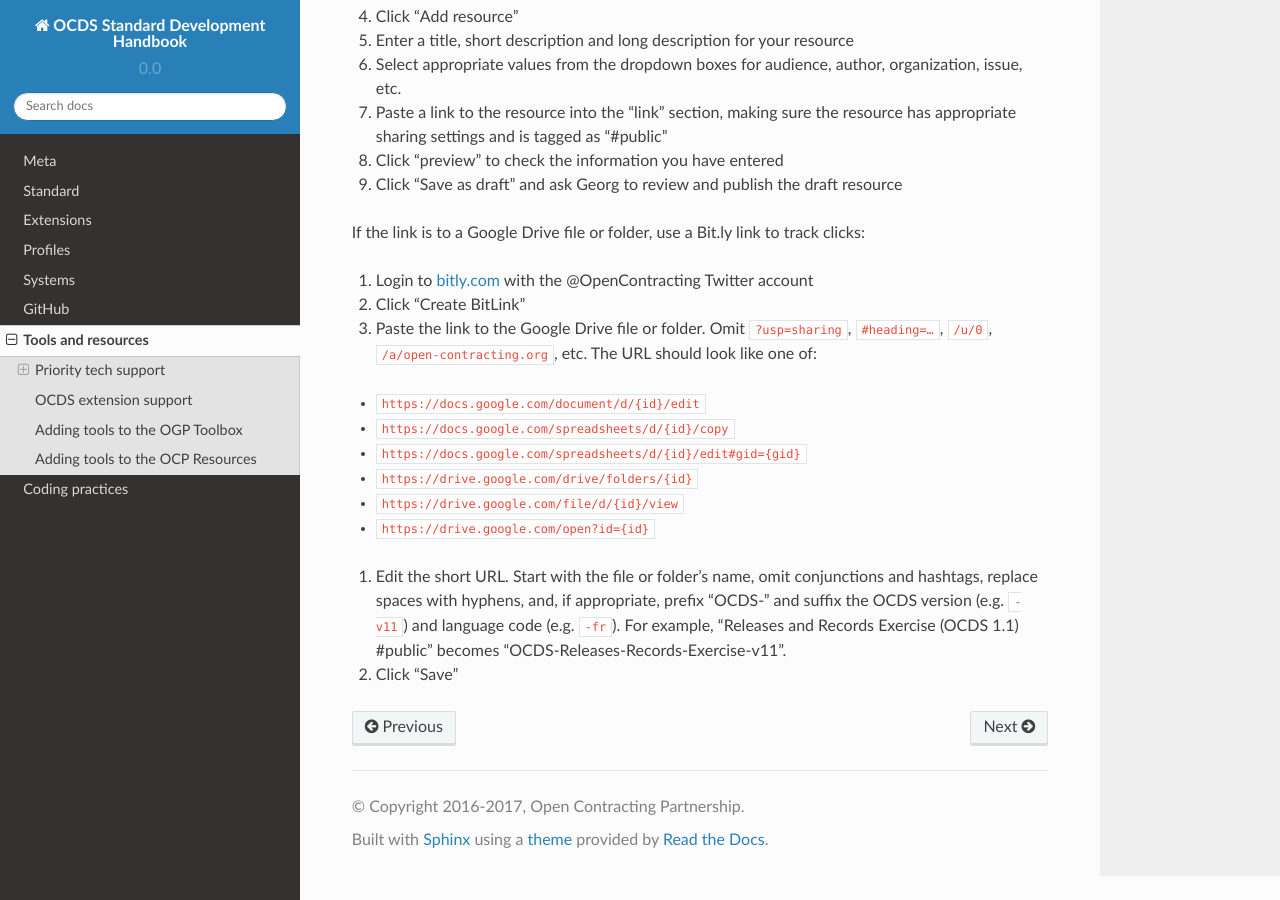
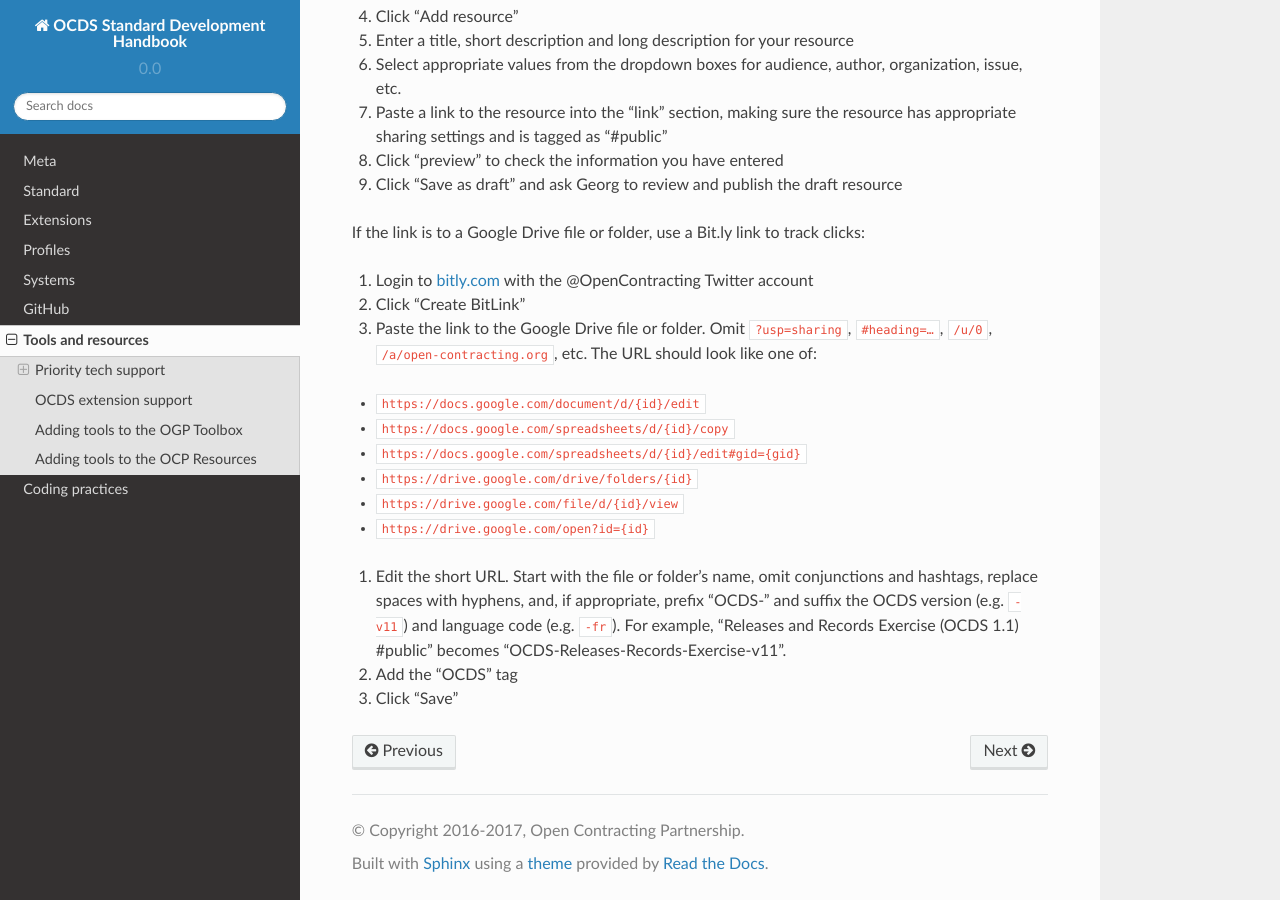
Before and after one commit to open-contracting/standard-development-handbook, a Sphinx documentation site: the page built from docs/tools/index.md, in a window 1280 px wide and 900 px high, scrolled down 2378 px. Built offline with Sphinx 7.4.7 and the Read the Docs theme 2.0.0, drawn with Linux system fonts in a browser that asks for light colours.

Commit message:
Add step to documentation about Bit.ly

```diff
--- a/docs/tools/index.md
+++ b/docs/tools/index.md
@@ -99,4 +99,5 @@ If the link is to a Google Drive file or folder, use a Bit.ly link to track clic
   * `https://drive.google.com/file/d/{id}/view`
   * `https://drive.google.com/open?id={id}`
 1. Edit the short URL. Start with the file or folder's name, omit conjunctions and hashtags, replace spaces with hyphens, and, if appropriate, prefix "OCDS-" and suffix the OCDS version (e.g. `-v11`) and language code (e.g. `-fr`). For example, "Releases and Records Exercise (OCDS 1.1) #public" becomes "OCDS-Releases-Records-Exercise-v11".
+1. Add the "OCDS" tag
 1. Click "Save"
```
